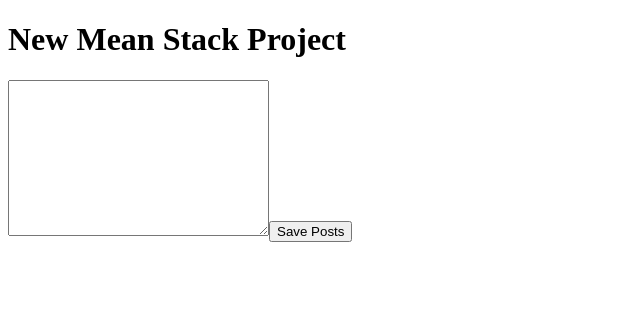
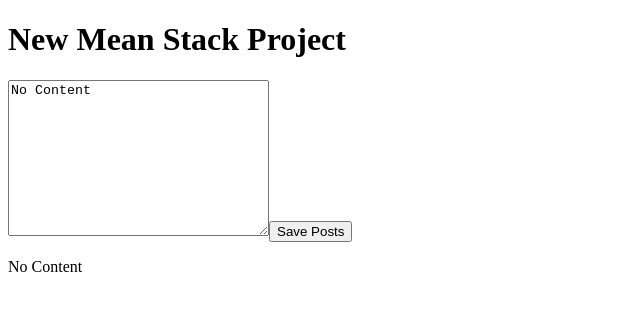
Before and after one commit to Sivar-Developer/Mean-Crash, an Angular app: page / in a window 1280 px wide. Shown: the top 310 px of the page, without its empty margins (0-640 px from the left). Built offline with nearby package versions, Linux system fonts and the light colour scheme.

Commit message:
Textarea Value Binding

```diff
--- a/src/app/posts/post-create/post-create.component.html
+++ b/src/app/posts/post-create/post-create.component.html
@@ -1,3 +1,4 @@
 <h1>New {{ title }} Project</h1>
-<textarea name="" id="" cols="30" rows="10"></textarea>
+<textarea name="" id="" cols="30" rows="10" [value]="newPost"></textarea>
 <button (click)="onAddPost()">Save Posts</button>
+<p>{{ newPost }}</p>
--- a/src/app/posts/post-create/post-create.component.ts
+++ b/src/app/posts/post-create/post-create.component.ts
@@ -6,8 +6,9 @@ import { Component } from '@angular/core';
 })
 export class PostCreateComponent {
   title = 'Mean Stack';
+  newPost = 'No Content';
 
   onAddPost() {
-    alert('Post Added!');
+    this.newPost = 'This user\'s new post';
   }
 }
```
